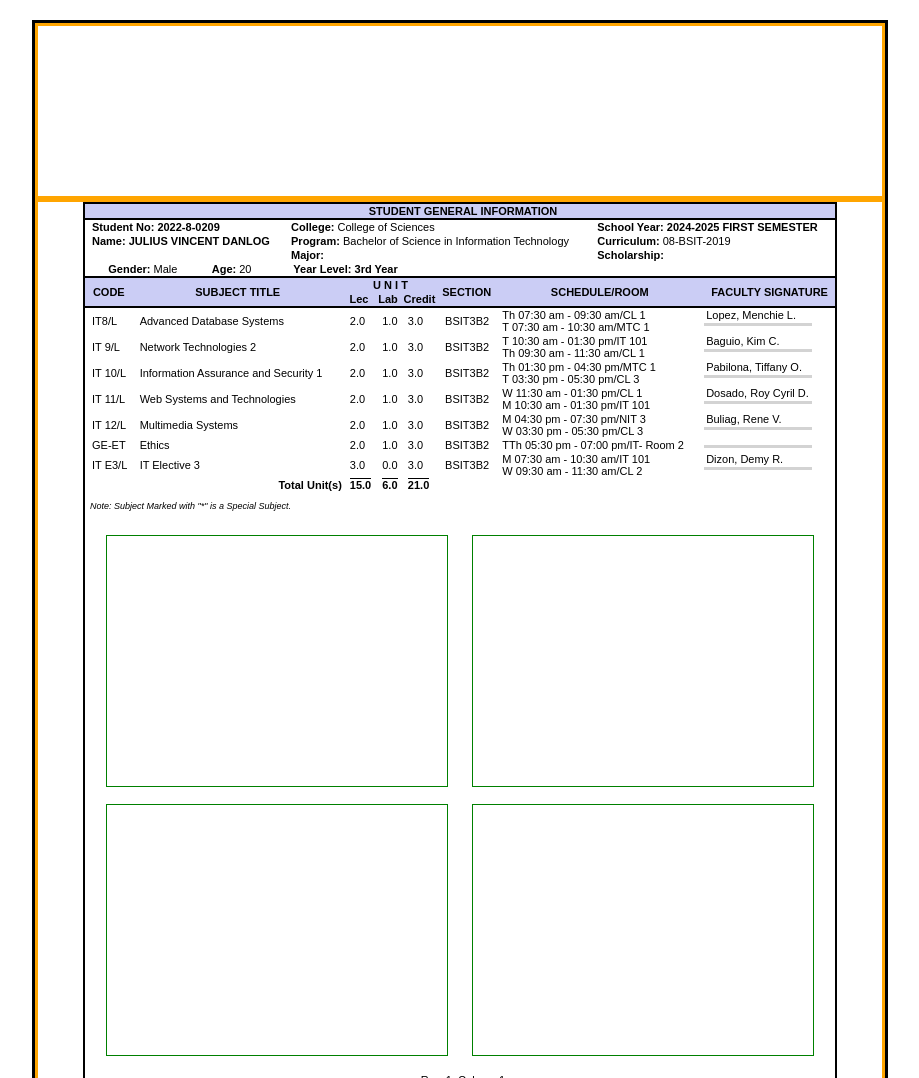
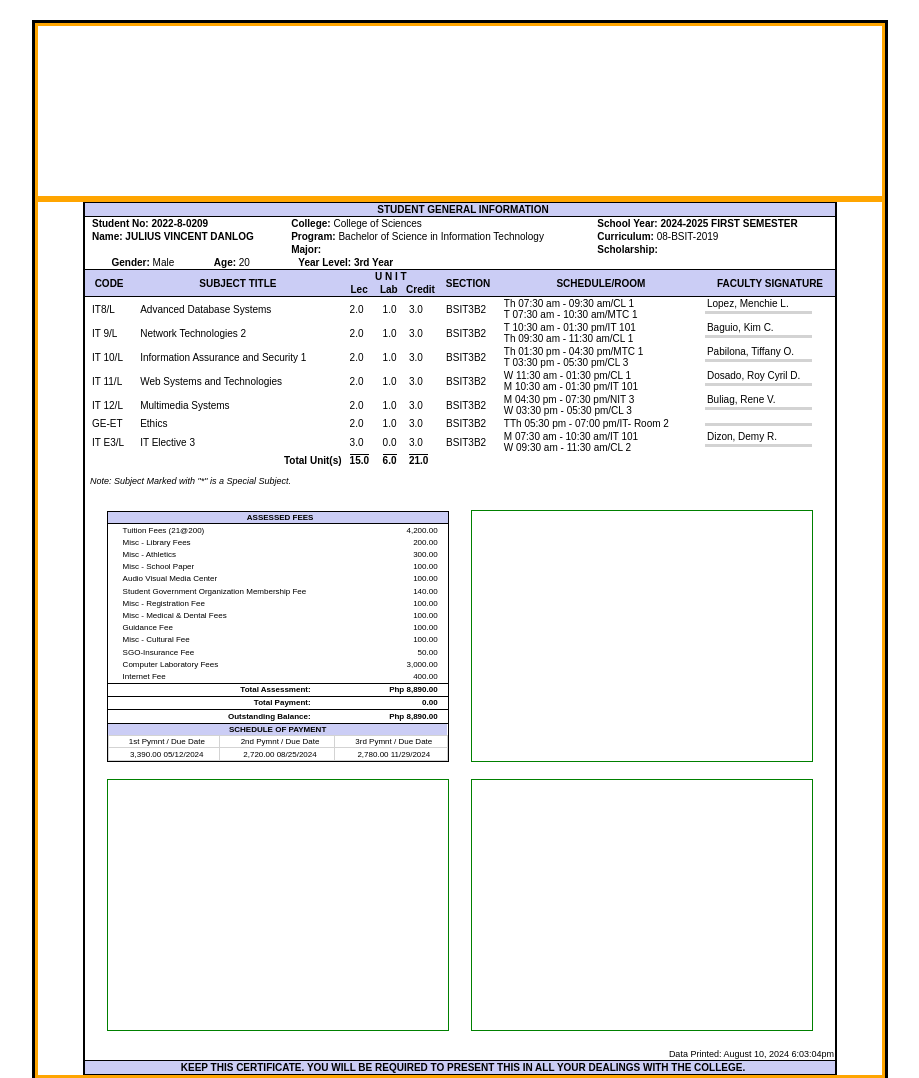
Before and after one commit to bmkhn/COR-HTML-CSS, a plain HTML site: page index.html in a window 1280 px wide. Shown: the top 1078 px of the page, without its empty margins (180-1099 px from the left). Drawn offline with Linux system fonts and the light colour scheme.

Commit message:
Content Update 1.2 > 'Assessed Fees' (fees) table added > 'Schedule of Payment' (payment) table added > 'footer' data updated and class removed

```diff
--- a/css/style.css
+++ b/css/style.css
@@ -1,6 +1,6 @@
 body {
     font-family: Arial, sans-serif;
-    font-size: 11px;
+    font-size: 10px;
     margin: 0;
     padding: 20px;
     display: flex;
@@ -19,6 +19,12 @@ body {
     border: 3px solid orange;
     text-align: center;
 }
+
+
+
+
+
+
 
 .lower-container-outer {
     width: auto;
@@ -44,14 +50,10 @@ body {
     display: inline-block;
 }
 
-.footer { /* TO BE EDITED */
-    margin-top: 15px;
-}
-
 thead {
     background-color: rgb(203, 205, 245);
-    border-top: 2px solid black;
-    border-bottom: 2px solid black;
+    border-top: 1px solid black;
+    border-bottom: 1px solid black;
 }
 
 table {
@@ -66,10 +68,51 @@ td {
 }
 
 .underline {
-    border-bottom: 3px solid lightgrey; /* Adjust the style and color as needed */
+    border-bottom: 3px solid lightgrey;
     display: inline-block;
-    padding-bottom: 2px; /* Optional: Adjust spacing to align text with the line */
+    padding-bottom: 2px;
     padding-left: 2px;
     text-decoration: none;
     width: 80%;
 }
+
+
+
+
+
+/* ASSESSED FEES AND SCHEDULE OF PAYMENT */
+
+.fees th:first-child,
+.fees td:first-child {
+    width: 60%;
+    text-align: left;
+    padding-left: 15px;
+    font-size: 8px;
+}
+
+
+.fees th:last-child,
+.fees td:last-child {
+    width: 40%;
+    text-align: right;
+    padding-right: 10px;
+    font-size: 8px;
+}
+
+
+.fees2 {
+    border-top: 1px solid black;
+    border-bottom: 1px solid black;
+}
+
+.fees2 td:first-child {
+    text-align: right;
+}
+
+.payment {
+    font-size: 8px;
+}
+
+.payment td {
+    border: 1px solid lightgrey;
+}
--- a/index.html
+++ b/index.html
@@ -156,7 +156,102 @@
                 </div>
                 <p style="text-align: left; margin-left: 5px; font-size: 9px;"><em>Note: Subject Marked with "*" is a Special Subject.</em></p>
 
-                <div class="inline-container"> <!-- Assessed Fees -->
+                <div class="inline-container" style="border: 1px solid black; border-top: none;"> <!-- Assessed Fees -->
+                    <table class="fees" style="height: 85%">
+                        <thead>
+                            <tr>
+                                <th colspan="2" style="text-align: center;">ASSESSED FEES</th>
+                            </tr>
+                        </thead>
+                        <tbody>
+                            <tr>
+                                <td>Tuition Fees (21@200)</td>
+                                <td>4,200.00</td>
+                            </tr>
+                            <tr>
+                                <td>Misc - Library Fees</td>
+                                <td>200.00</td>
+                            </tr>
+                            <tr>
+                                <td>Misc - Athletics</td>
+                                <td>300.00</td>
+                            </tr>
+                            <tr>
+                                <td>Misc - School Paper</td>
+                                <td>100.00</td>
+                            </tr>
+                            <tr>
+                                <td>Audio Visual Media Center</td>
+                                <td>100.00</td>
+                            </tr>
+                            <tr>
+                                <td>Student Government Organization Membership Fee</td>
+                                <td>140.00</td>
+                            </tr>
+                            <tr>
+                                <td>Misc - Registration Fee</td>
+                                <td>100.00</td>
+                            </tr>
+                            <tr>
+                                <td>Misc - Medical & Dental Fees</td>
+                                <td>100.00</td>
+                            </tr>
+                            <tr>
+                                <td>Guidance Fee</td>
+                                <td>100.00</td>
+                            </tr>
+                            <tr>
+                                <td>Misc - Cultural Fee</td>
+                                <td>100.00</td>
+                            </tr>
+                            <tr>
+                                <td>SGO-Insurance Fee</td>
+                                <td>50.00</td>
+                            </tr>
+                            <tr>
+                                <td>Computer Laboratory Fees</td>
+                                <td>3,000.00</td>
+                            </tr>
+                            <tr>
+                                <td>Internet Fee</td>
+                                <td>400.00</td>
+                            </tr>
+                            <tr class="fees2">
+                                <td><strong>Total Assessment:</strong></td>
+                                <td><strong>Php 8,890.00</strong></td>
+                            </tr>
+                            <tr class="fees2">
+                                <td><strong>Total Payment:</strong></td>
+                                <td><strong>0.00</strong></td>
+                            </tr>
+                            <tr class="fees2">
+                                <td><strong>Outstanding Balance:</strong></td>
+                                <td><strong>Php 8,890.00</strong></td>
+                            </tr>
+                        </tbody>
+                    </table>
+
+                    <table class="payment" style="height: 15%">
+                        <thead style="border-top: none;">
+                            <tr>
+                                <th colspan="3">SCHEDULE OF PAYMENT</th>
+                            </tr>
+                        </thead>
+                        <tbody>
+                            <tr>
+                                <td>1st Pymnt / Due Date</td>
+                                <td>2nd Pymnt / Due Date</td>
+                                <td>3rd Pymnt / Due Date</td>
+                            </tr>
+                            <tr>
+                                <td>3,390.00  05/12/2024</td>
+                                <td>2,720.00 08/25/2024</td>
+                                <td>2,780.00 11/29/2024</td>
+                            </tr>
+                        </tbody>
+                    </table>
+
+
                 </div>
 
                 <div class="inline-container"> <!-- Rules on Refund -->
@@ -168,15 +263,15 @@
                 <div class="inline-container"> <!-- Signature -->
                 </div>
 
-                <div class="footer">
+                <div style="margin-top: 15px;">
                     <table>
                         <tr>
-                            <td>Row 1, Column 1</td>
+                            <td style="font-size: 9px; text-align: right;">Data Printed: August 10, 2024 6:03:04pm</td>
                         </tr>
                     </table>
                     <table>
                         <thead>
-                            <td>Row 1, Column 1</td>
+                            <td><strong>KEEP THIS CERTIFICATE. YOU WILL BE REQUIRED TO PRESENT THIS IN ALL YOUR DEALINGS WITH THE COLLEGE.</strong></td>
                         </thead>
                     </table>
                 </div>
```
